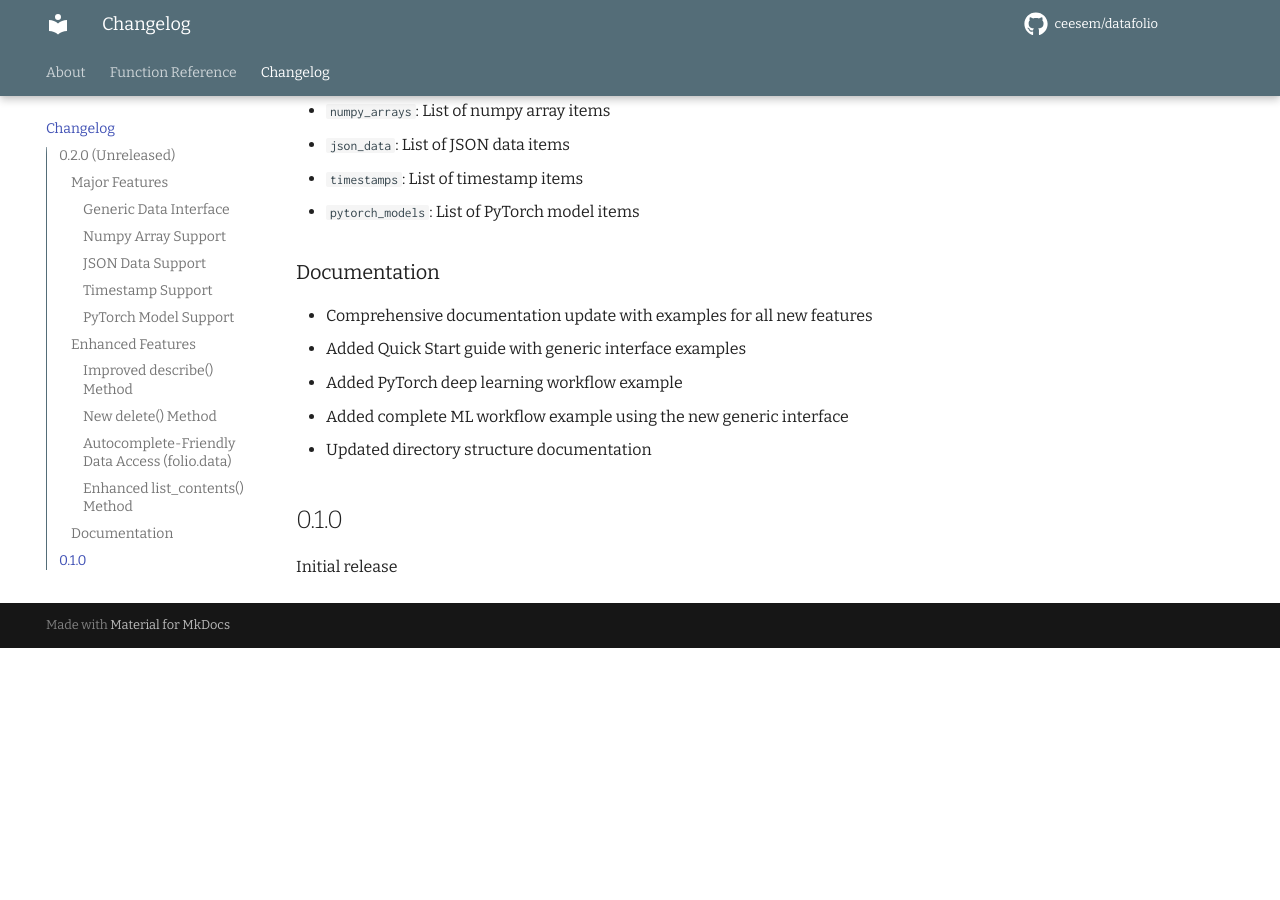
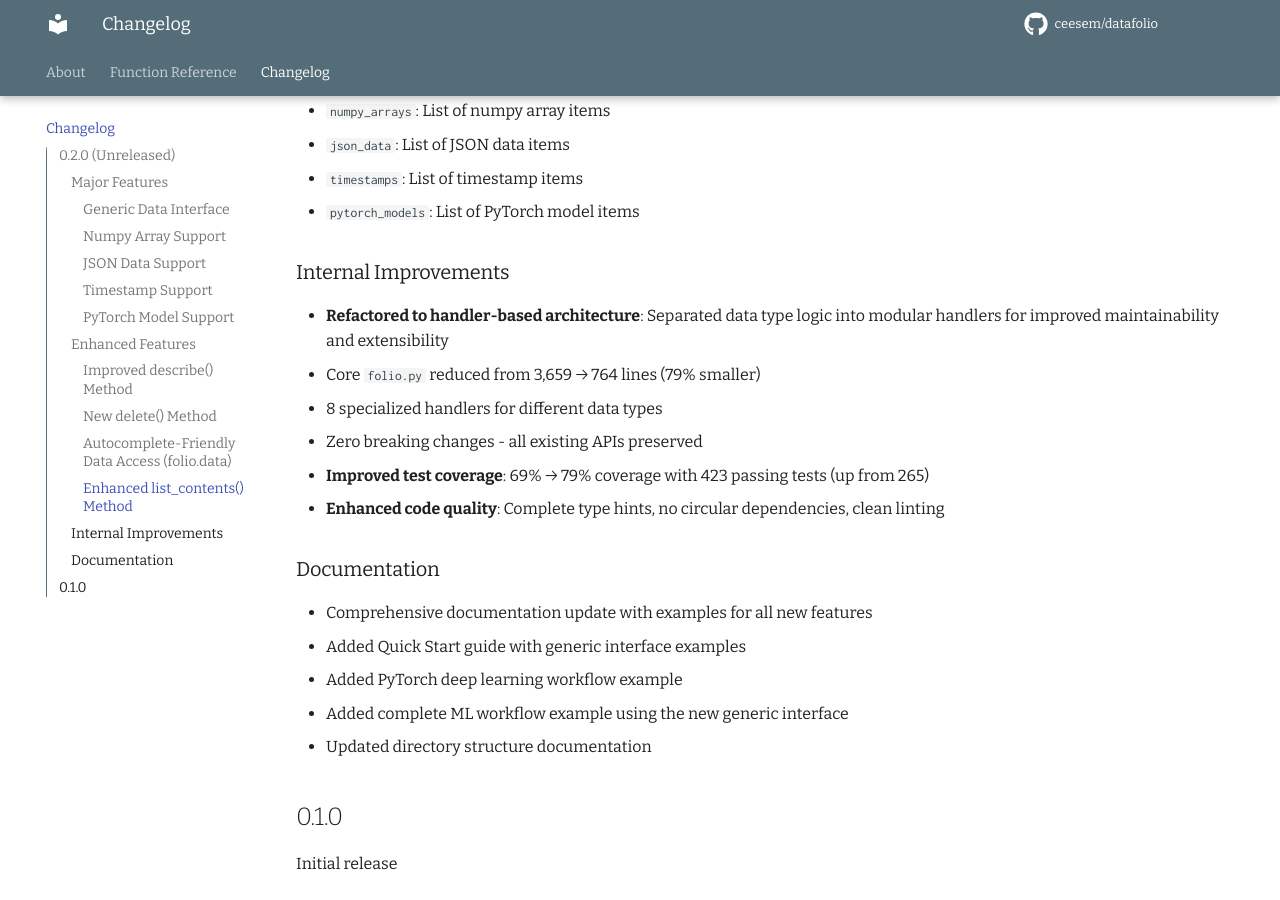
Before and after one commit to ceesem/datafolio, an MkDocs documentation site: the page built from docs/changelog.md, in a window 1280 px wide and 900 px high, scrolled down 3406 px. Built offline with MkDocs 1.6.1 and Material for MkDocs 9.7.7, drawn with Linux system fonts in a browser that asks for light colours; comment, search, counter and statistics services are not loaded; before the commit the page ends 4054 px from its top, so only the background shows below that.

Commit message:
update docs for refactor

```diff
--- a/docs/changelog.md
+++ b/docs/changelog.md
@@ -107,6 +107,14 @@
   - `timestamps`: List of timestamp items
   - `pytorch_models`: List of PyTorch model items
 
+### Internal Improvements
+- **Refactored to handler-based architecture**: Separated data type logic into modular handlers for improved maintainability and extensibility
+  - Core `folio.py` reduced from 3,659 → 764 lines (79% smaller)
+  - 8 specialized handlers for different data types
+  - Zero breaking changes - all existing APIs preserved
+- **Improved test coverage**: 69% → 79% coverage with 423 passing tests (up from 265)
+- **Enhanced code quality**: Complete type hints, no circular dependencies, clean linting
+
 ### Documentation
 - Comprehensive documentation update with examples for all new features
 - Added Quick Start guide with generic interface examples
```
Also changed, not shown: README.md (+2 -2 lines), 2 other files.
